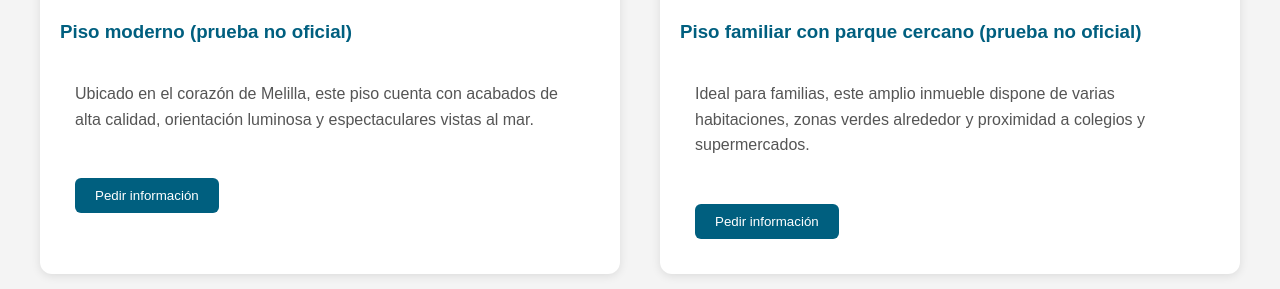
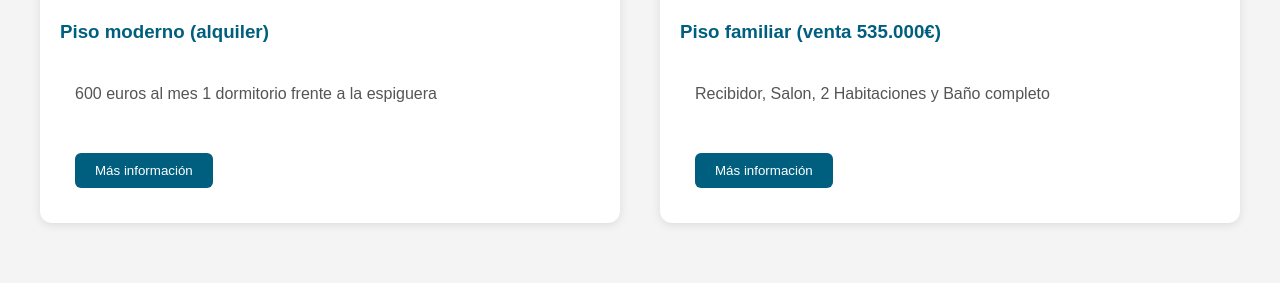
Before and after one commit to DevAimar8/FincamelillaSL, a plain HTML site: page index.html in a window 1280 px wide. Shown: the part 5595-5884 px from the top of the page. Drawn offline with Linux system fonts and the light colour scheme.

Commit message:
Add files via upload

```diff
--- a/index.html
+++ b/index.html
@@ -221,10 +221,10 @@
           <button class="next">&#10095;</button>
         </div>
         <div class="descripcion">
-          <h3>Piso moderno (prueba no oficial)</h3>
-          <p>Ubicado en el corazón de Melilla, este piso cuenta con acabados de alta calidad, orientación luminosa y espectaculares vistas al mar.</p>
-          <button onclick="window.open('https://www.facebook.com/fincamelilla', '_blank')">
-            Pedir información
+          <h3>Piso moderno (alquiler)</h3>
+          <p>600 euros al mes 1 dormitorio frente a la espiguera</p>
+          <button onclick="window.open('https://www.facebook.com/share/p/189JjhhuBc/', '_blank')">
+            Más información
           </button>
         </div>
       </div>
@@ -239,10 +239,10 @@
           <button class="next">&#10095;</button>
         </div>
         <div class="descripcion">
-          <h3>Piso familiar con parque cercano (prueba no oficial)</h3>
-          <p>Ideal para familias, este amplio inmueble dispone de varias habitaciones, zonas verdes alrededor y proximidad a colegios y supermercados.</p>
+          <h3>Piso familiar (venta 535.000€)</h3>
+          <p>Recibidor, Salon, 2 Habitaciones y Baño completo</p>
           <button onclick="window.open('https://www.facebook.com/fincamelilla', '_blank')">
-            Pedir información
+            Más información
         </button>
         </div>
       </div>
```
Also changed, not shown: casa1a.jpg, casa1b.jpg, casa1c.jpg, casa2a.jpg, casa2b.jpg, casa2c.jpg.
